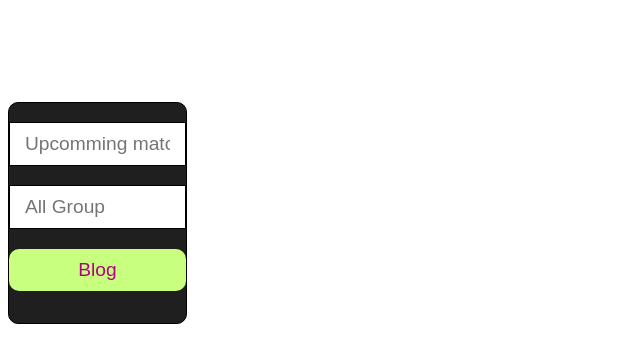
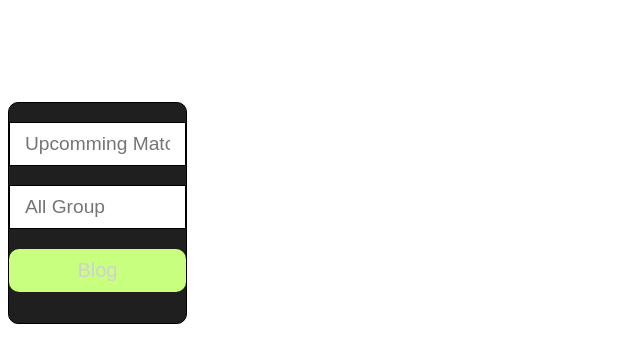
Before and after one commit to bagdipradip05/Assignment-0-2, a plain HTML site: page index.html in a window 1280 px wide. Shown: the part 820-1162 px from the top of the page, 0-640 px from the left. Drawn offline with nearby package versions, Linux system fonts and the light colour scheme.

Commit message:
assignment

```diff
--- a/index.html
+++ b/index.html
@@ -49,7 +49,7 @@
                 </span>Earth</h1>
                 <p class="body-font">Brazil is the most successful national team in the FIFA World Cup, being crowned winner five times: 1958, 1962, 1970, 1994 and 2002. The Seleção also has the best overall performance in the World Cup competition, both in proportional and absolute terms, with a record of 73 victories in 109 matches played, 124 goal difference, 237 points, and 18 losses</p>
                 <br>
-                <a class="link-button"   href="">Watch Live
+                <a class="link-button"   href="index2.html">Watch Live
                  <i class="fa-solid fa-greater-than"></i> </a>
             </div>
             <div class="half-width-img">
@@ -61,9 +61,9 @@
         <section class="log-in">
             <form action="">
                 <div class="log-in-blog">
-                    <input type="text" placeholder="Upcomming match" name="uname" required>
-                   <input type="password" placeholder="All Group" name="psw" required>
-                     <button class="button" type="submit">Blog</button>
+                    <input type="text" placeholder="Upcomming Matches" name="">
+                   <input type="" placeholder="All Group" name="" >
+                     <button class="button" type="submit">  <a id="index"  href="index2.html">Blog</a></button>
             </form>
         </section>
         <!--latest-course-->
--- a/style.css
+++ b/style.css
@@ -183,6 +183,8 @@ hr{
     background-color: rgb(32, 31, 31);
     border-radius: 10px;
   }
+
+
 .log-in-blog input{
 margin-top: 1em;
 font-size: 1.2em;
@@ -199,9 +201,14 @@ background-color: rgb(200, 255, 127);
 border: 0;
 border-radius: 10px;
 font-weight: 600px;
-color:rgb(177, 1, 133);
+color:rgb(173, 29, 140);
 }
 
+#index{
+    color:#d1d1d1;
+    text-decoration: none;
+    font-size:20px;
+}
 .log-in{
     display:grid;
     grid-template-columns:repeat(1,1fr);
```
